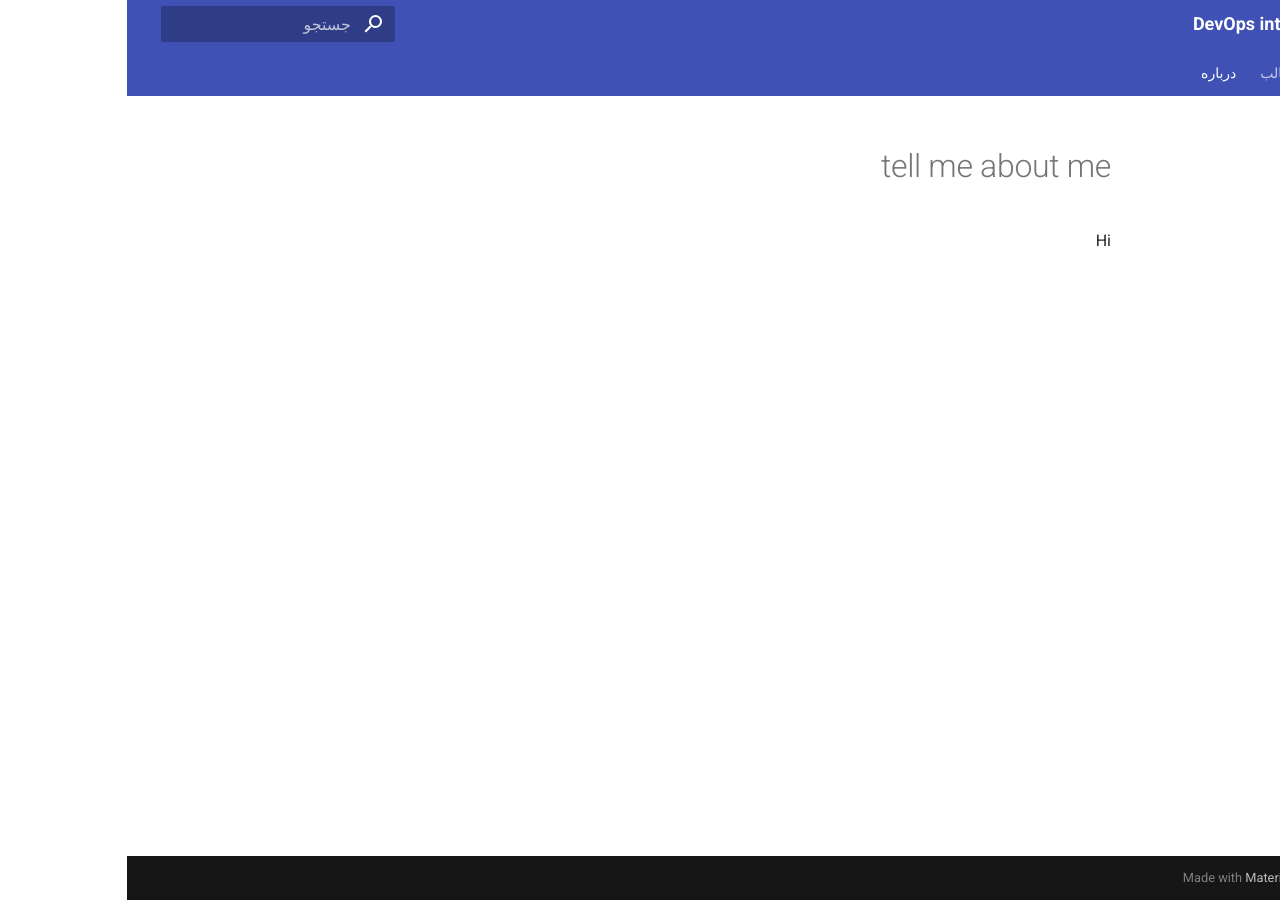
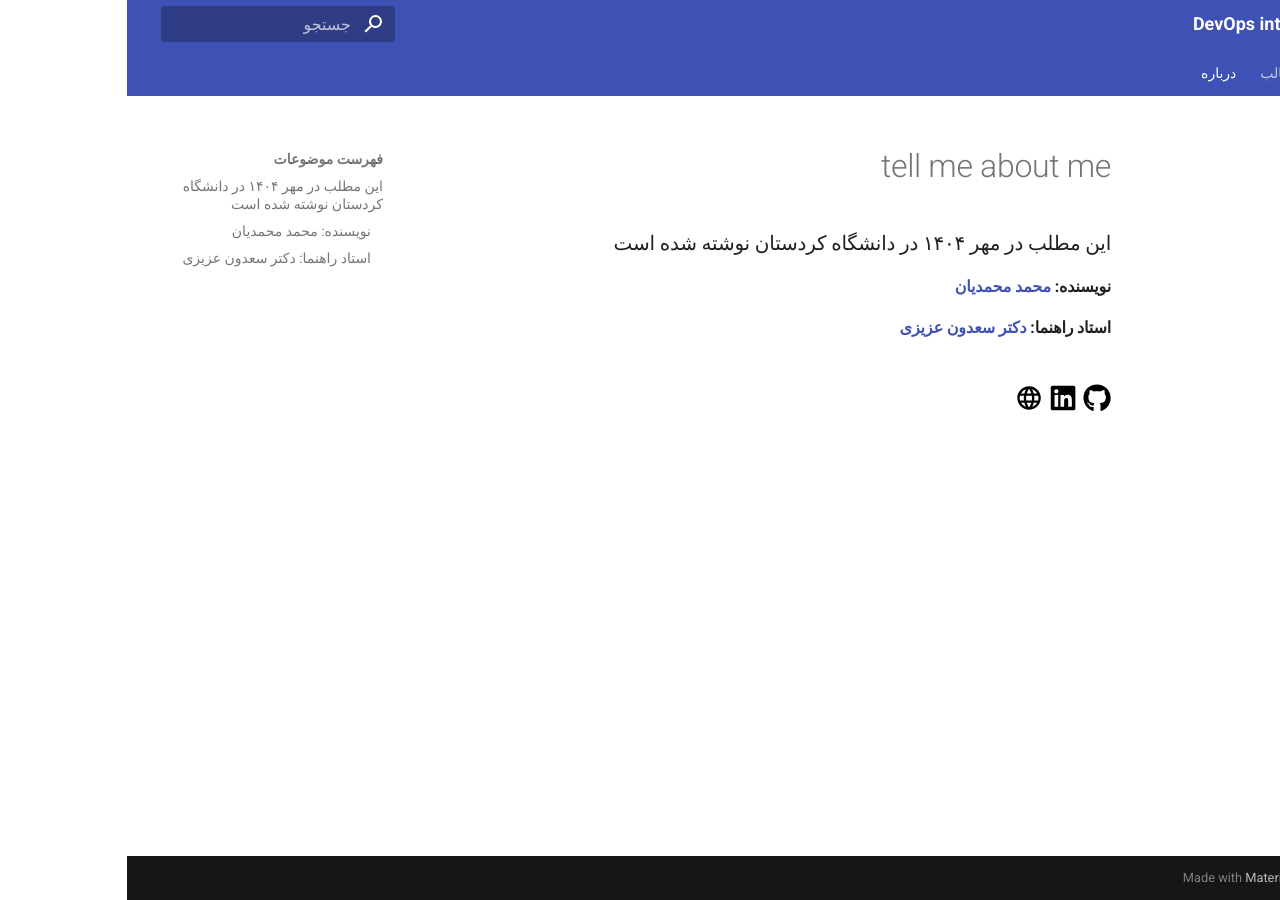
Before and after one commit to mammadnet/devops-intro, an MkDocs documentation site: the page built from docs/about.md, in a window 1280 px wide. Built offline with MkDocs 1.6.1 and Material for MkDocs 9.7.7, drawn with Linux system fonts in a browser that asks for light colours; grey boxes are pictures that could not be loaded.

Commit message:
write about page

```diff
--- a/docs/about.md
+++ b/docs/about.md
@@ -1,2 +1,8 @@
 # tell me about me
-Hi
+### این مطلب در مهر ۱۴۰۴ در دانشگاه کردستان نوشته شده است
+#### نویسنده: [محمد محمدیان](https://mamadnet.ir/)
+#### استاد راهنما: [دکتر سعدون عزیزی](https://research.uok.ac.ir/~sazizi/)
+
+
+
+## <a href="https://github.com/mammadnet" style="color: black;">:fontawesome-brands-github:</a> <a href="https://www.linkedin.com/in/mohamadiann/" style="color: black;">:fontawesome-brands-linkedin:</a> <a href="https://mamadnet.ir/" style="color: black;">:material-web:</a>
```
